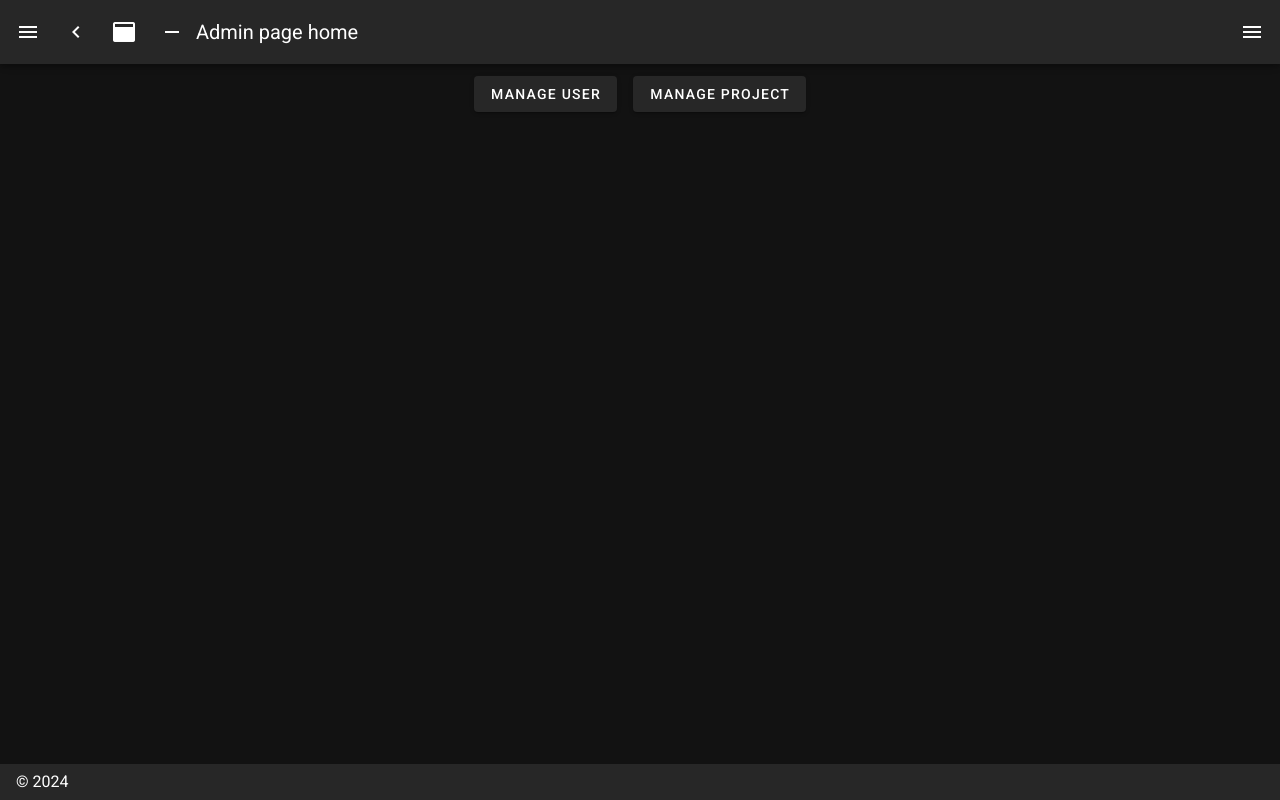
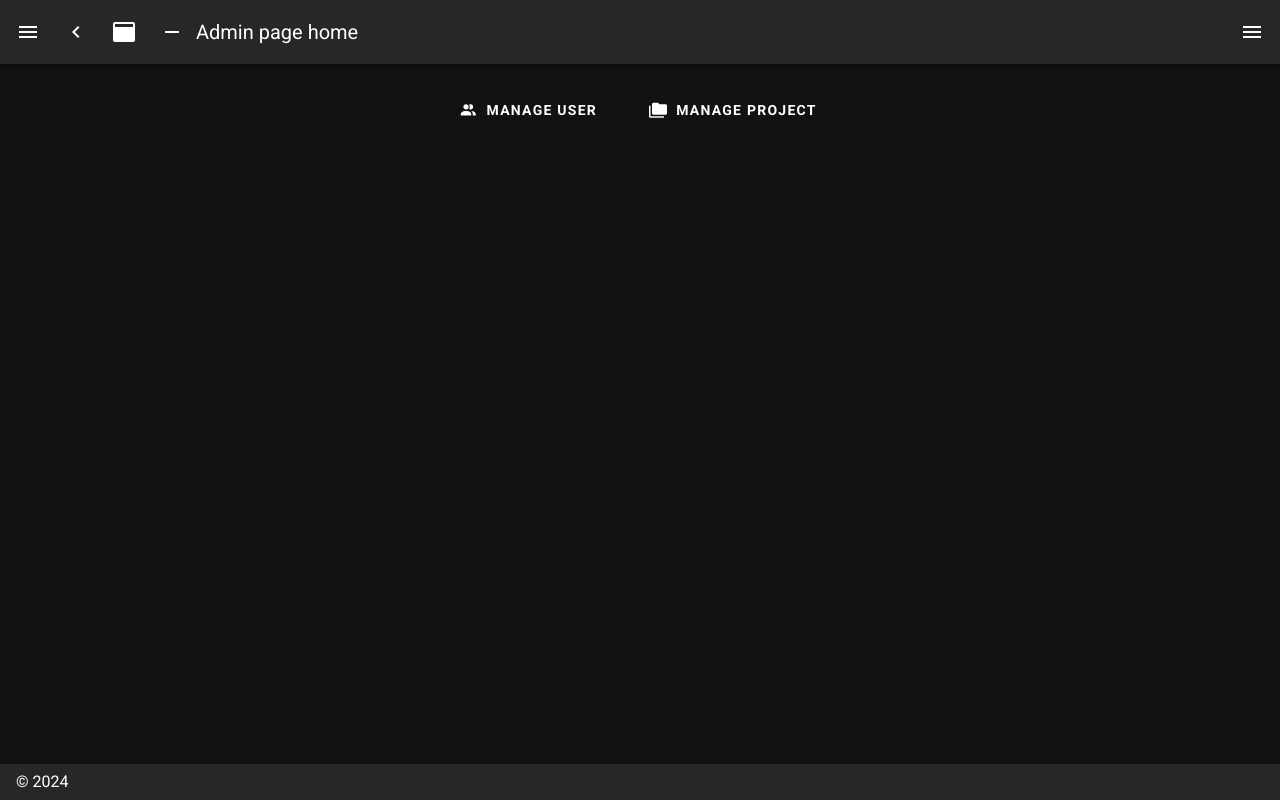
Before and after one commit to Ntdpz/Graduation_project, a Nuxt app in the folder font_end/: page /home_page_admin in a window 1280 px wide. Built offline with nearby package versions, Linux system fonts and the light colour scheme.

Commit message:
fix home page admin

```diff
--- a/font_end/pages/home_page_admin.vue
+++ b/font_end/pages/home_page_admin.vue
@@ -1,15 +1,19 @@
 <template>
-  <v-row>
-    <v-col class="text-center">
-
-      <!-- Manage User Button with router-link -->
+  <v-row justify="center">
+    <v-col cols="auto" class="my-4">
       <router-link to="/manage_user">
-        <v-btn class="button-spacing">Manage User</v-btn>
+        <v-btn color=#ffff text expanded rounded>
+          <v-icon left>mdi-account-multiple</v-icon>
+          Manage User
+        </v-btn>
       </router-link>
-
-      <!-- Manage Project Button with router-link -->
+    </v-col>
+    <v-col cols="auto" class="my-4">
       <router-link to="/manage_project">
-        <v-btn>Manage Project</v-btn>
+        <v-btn color=#ffff text expanded rounded>
+          <v-icon left>mdi-folder-multiple</v-icon>
+          Manage Project
+        </v-btn>
       </router-link>
     </v-col>
   </v-row>
@@ -22,7 +26,12 @@ export default {
 </script>
 
 <style scoped>
-  .button-spacing {
-    margin-right: 16px; /* หรือค่าที่คุณต้องการ */
+  /* Optional hover effects and text weight: */
+  .v-btn:hover {
+    background-color: rgba(255, 255, 255, 0.1);
+    color: rgba(0, 0, 0, 0.87);
+  }
+  .v-btn--text {
+    font-weight: bold;
   }
 </style>
```
Also changed, not shown: 2 other files (tests, documents, lock files or other folders).
